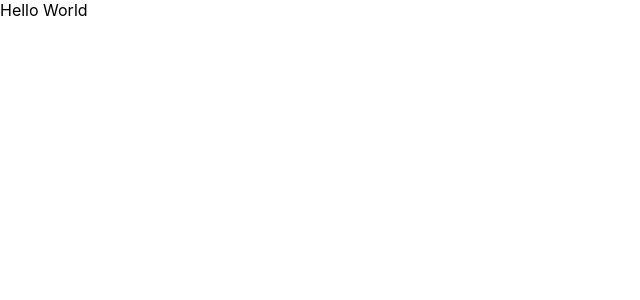
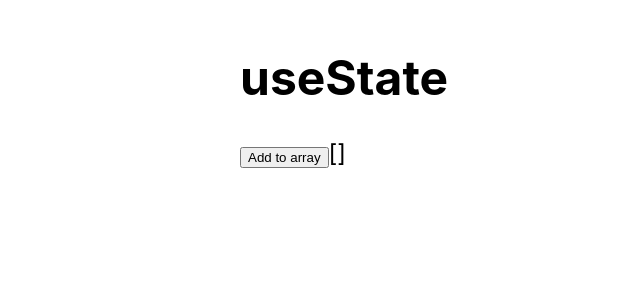
Before and after one commit to Keon-Jukes/meal-tracker, a React (Create React App) app: page / in a window 1280 px wide. Shown: the top 300 px of the page, without its empty margins (0-640 px from the left). Built offline with nearby package versions, Linux system fonts and the light colour scheme.

Commit message:
added array with onclick functionality

```diff
--- a/src/App.tsx
+++ b/src/App.tsx
@@ -1,8 +1,10 @@
+import UseStateComponent from "./useStateComponent";
 
 function App() {
   return (
     <div>
-      Hello World
+      <h1>useState</h1>
+      <UseStateComponent />
     </div>
   );
 }
--- a/src/index.css
+++ b/src/index.css
@@ -1,5 +1,8 @@
 body {
-  margin: 0;
+  margin: auto;
+  max-width: 800px;
+  padding: 1rem;
+  font-size: x-large;
   font-family: -apple-system, BlinkMacSystemFont, 'Segoe UI', 'Roboto', 'Oxygen',
     'Ubuntu', 'Cantarell', 'Fira Sans', 'Droid Sans', 'Helvetica Neue',
     sans-serif;
--- /dev/null
+++ b/src/useStateComponent.tsx
@@ -0,0 +1,18 @@
+import {useState} from "react";
+
+function UseStateComponent(){
+    //add type number to specify what will go into the array
+    const [arr, arrSet] = useState<number[]>([]);
+
+    return(
+        <div>
+            <div>
+                <button onClick={() => arrSet([...arr, arr.length + 1])}>
+                    Add to array</button>
+                {JSON.stringify(arr)}
+            </div>
+        </div>
+    )
+}
+
+export default UseStateComponent;
```
